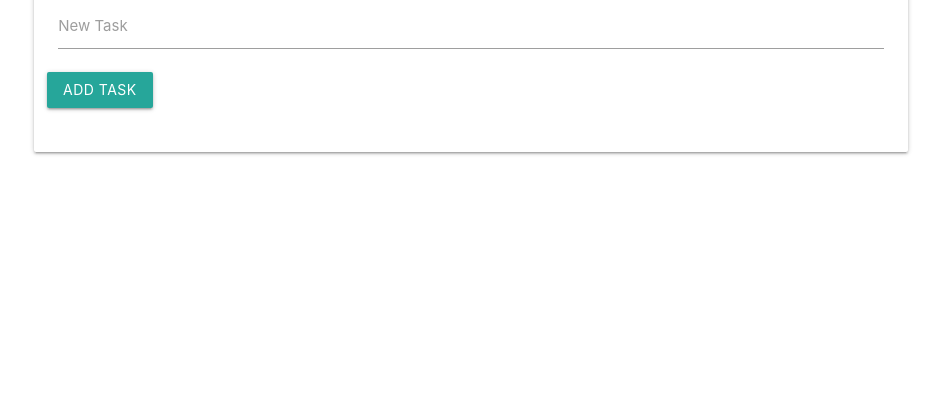
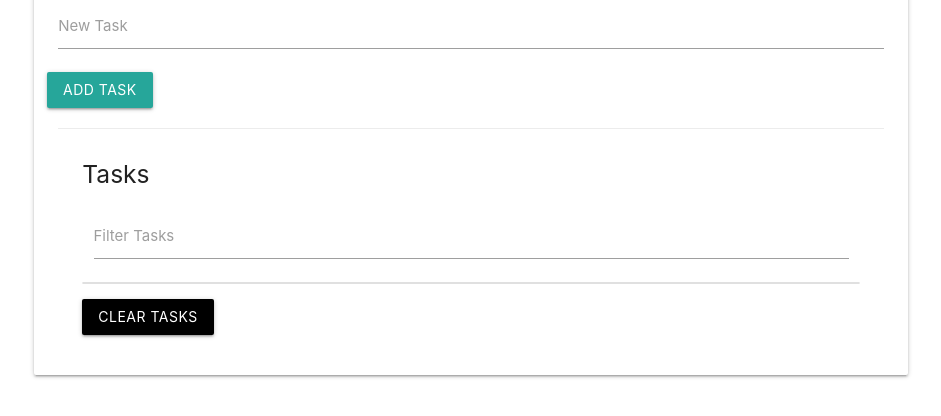
Before and after one commit to yuriy-bolotnyy/tasklist, a plain HTML site: page index.html in a window 1280 px wide. Shown: the part 84-500 px from the top of the page, without its empty margins (169-1110 px from the left). Drawn offline with nearby package versions, Linux system fonts and the light colour scheme.

Commit message:
Add filter UI

```diff
--- a/index.html
+++ b/index.html
@@ -31,6 +31,15 @@
                                 <input type="submit" value="Add Task" class="btn">
                             </form>
                         </div>
+                        <div class="card-action">
+                            <h5 id="task-title">Tasks</h5>
+                            <div class="input-field col s12">
+                                <input type="text" id="filter" name="filter">
+                                <label for="filter">Filter Tasks</label>
+                            </div>
+                            <ul class="collection"></ul>
+                            <a href="" class="clear-tasks btn black">Clear Tasks</a>
+                        </div>
                     </div>
                 </div>
             </div>
```
